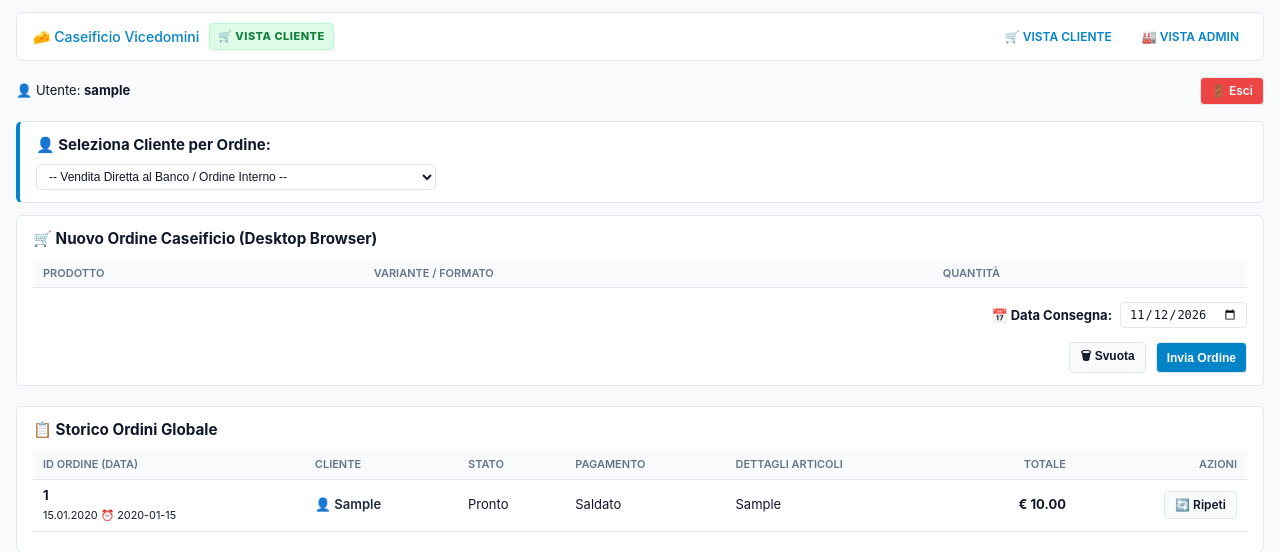
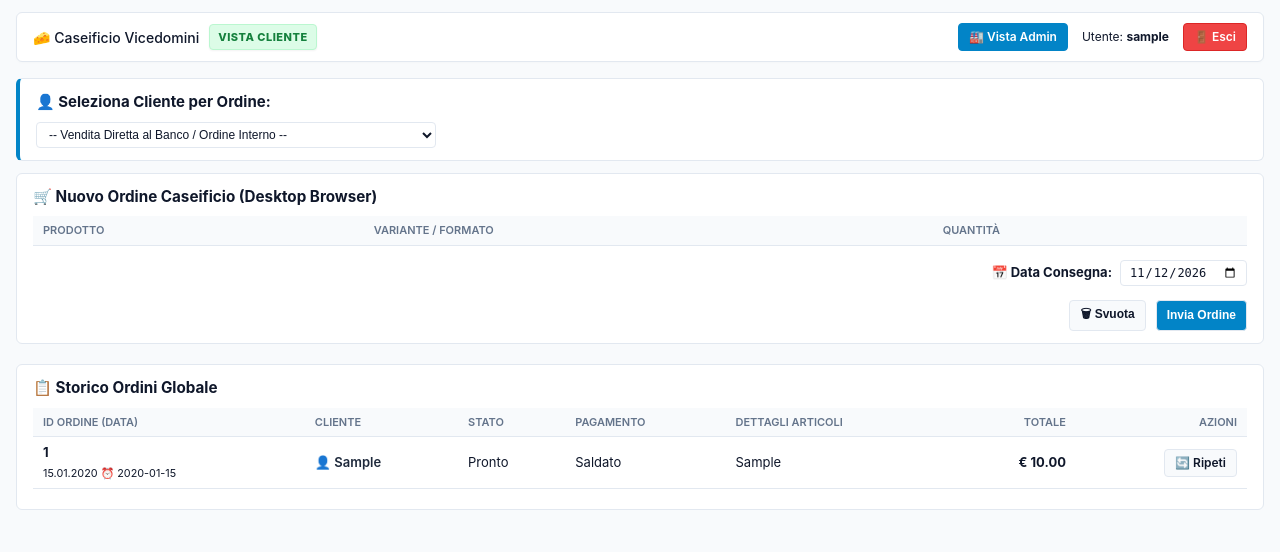
Before and after one commit to landitommaso1001/mozzapp, a Flask app: page / in a window 1280 px wide. Shown: the top 552 px of the page. Run offline with Flask 3, Linux system fonts and the light colour scheme; the visitor is signed in with stand-in values (Sample User, id 1); tables that the repository leaves empty hold one stand-in row (values such as "Sample post"); lists and menus that the app fills with data are empty.

Commit message:
Add files via upload

```diff
--- a/templates/client.html
+++ b/templates/client.html
@@ -1,10 +1,6 @@
 {% extends 'layout.html' %}
 {% block content %}
 
-<div class="user-session-bar" style="margin-bottom: 16px; display: flex; justify-content: space-between; align-items: center;">
-    <span>👤 Utente: <strong>{{ session['user_name'] }}</strong></span>
-    <a href="{{ url_for('client_bp.logout') }}" class="btn logout-btn-fixed" style="background: #ef4444; color: white; border: none; padding: 6px 12px;">🚪 Esci</a>
-</div>
 
 
 {% if request.args.get('whatsapp_notify') == '1' %}
--- a/templates/layout.html
+++ b/templates/layout.html
@@ -13,30 +13,38 @@
 
     <title>Caseificio Vicedomini</title>
 
-    <link rel="stylesheet" href="{{ url_for('static', filename='style.css') }}?v=128">
+    <link rel="stylesheet" href="{{ url_for('static', filename='style.css') }}?v=129">
 </head>
 <body>
 
     <header>
       <div class="brand-title" style="display: flex; align-items: center; gap: 10px; flex-wrap: wrap;">
-        <a href="{{ url_for('client_bp.index') }}">🧀 Caseificio Vicedomini</a>
+        <a href="{{ url_for('client_bp.index') }}" style="color: var(--text-dark); text-decoration: none;">🧀 Caseificio Vicedomini</a>
 
-        <!-- 🌟 DYNAMIC CONTEXT BADGES FOR PC & SMARTPHONE -->
+        <!-- 🌟 DYNAMIC CONTEXT BADGES -->
         {% if view == 'admin' %}
-            <span class="role-indicator badge-admin">🏭 VISTA ADMIN</span>
+            <span class="role-indicator badge-admin">Amministratore</span>
         {% else %}
-            <span class="role-indicator badge-cliente">🛒 VISTA CLIENTE</span>
+            <span class="role-indicator badge-cliente">Vista Cliente</span>
         {% endif %}
       </div>
-      <nav>
-        <ul>
-            <li><a href="{{ url_for('client_bp.index') }}">🛒 Vista Cliente</a></li>
-            {% if session.get('user_role') == 'admin' or is_admin %}
-                <li><a href="{{ url_for('admin.index') }}">🏭 Vista Admin</a></li>
-            {% endif %}
-        </ul>
-      </nav>
-  </header>
+
+      {% if session.get('user_id') is not none %}
+      <div class="user-session-bar" style="display: flex; align-items: center; gap: 14px;">
+        {% if session.get('user_role') == 'admin' or is_admin %}
+            <a href="{{ url_for('admin.index') }}" class="btn active-tab-style" style="font-weight: 700; font-size: 11px; padding: 4px 10px; display: inline-flex; align-items: center; gap: 4px; text-decoration: none;">
+                🏭 Vista Admin
+            </a>
+        {% endif %}
+        <span class="desktop-layout" style="font-size: 12px; color: var(--text-dark);">
+            Utente: <strong>{{ session.get('user_name', 'Utente') }}</strong>
+        </span>
+        <a href="{{ url_for('client_bp.logout') }}" class="btn btn-danger logout-btn-fixed" style="font-size: 11px; padding: 4px 10px; text-decoration: none;">
+            🚪 Esci
+        </a>
+      </div>
+      {% endif %}
+    </header>
 
 
     <main>
```
